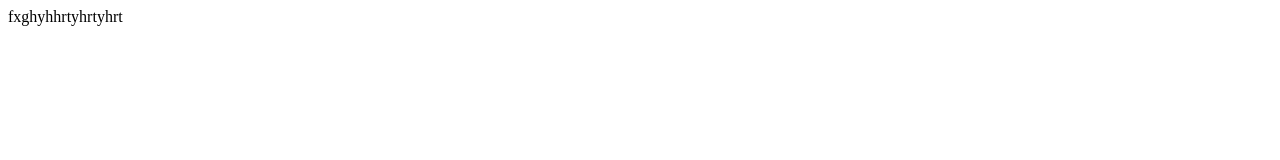
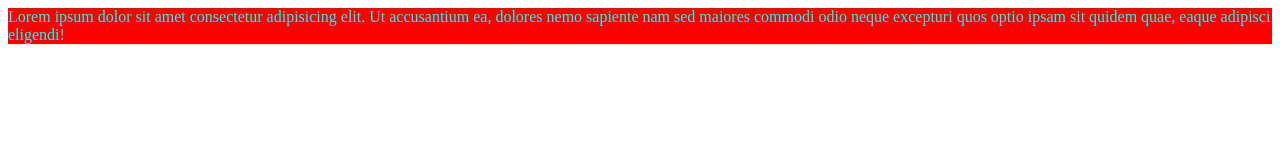
Before and after one commit to jamihossain09/myself-jami, a plain HTML site: page index.html in a window 1280 px wide. Drawn offline with Linux system fonts and the light colour scheme.

Commit message:
i am adding css

```diff
--- a/index.html
+++ b/index.html
@@ -1,11 +1,14 @@
 <!DOCTYPE html>
 <html lang="en">
 <head>
+    <link rel="stylesheet" href="style.css">
     <meta charset="UTF-8">
     <meta name="viewport" content="width=device-width, initial-scale=1.0">
     <title>myself   jsami</title>
 </head>
 <body>
-    fxghyhhrtyhrtyhrt
+    <div id="abc">
+        Lorem ipsum dolor sit amet consectetur adipisicing elit. Ut accusantium ea, dolores nemo sapiente nam sed maiores commodi odio neque excepturi quos optio ipsam sit quidem quae, eaque adipisci eligendi!
+    </div>
 </body>
 </html>
--- /dev/null
+++ b/style.css
@@ -0,0 +1,4 @@
+#abc{
+    color: aqua;
+    background-color: red;
+}
```
